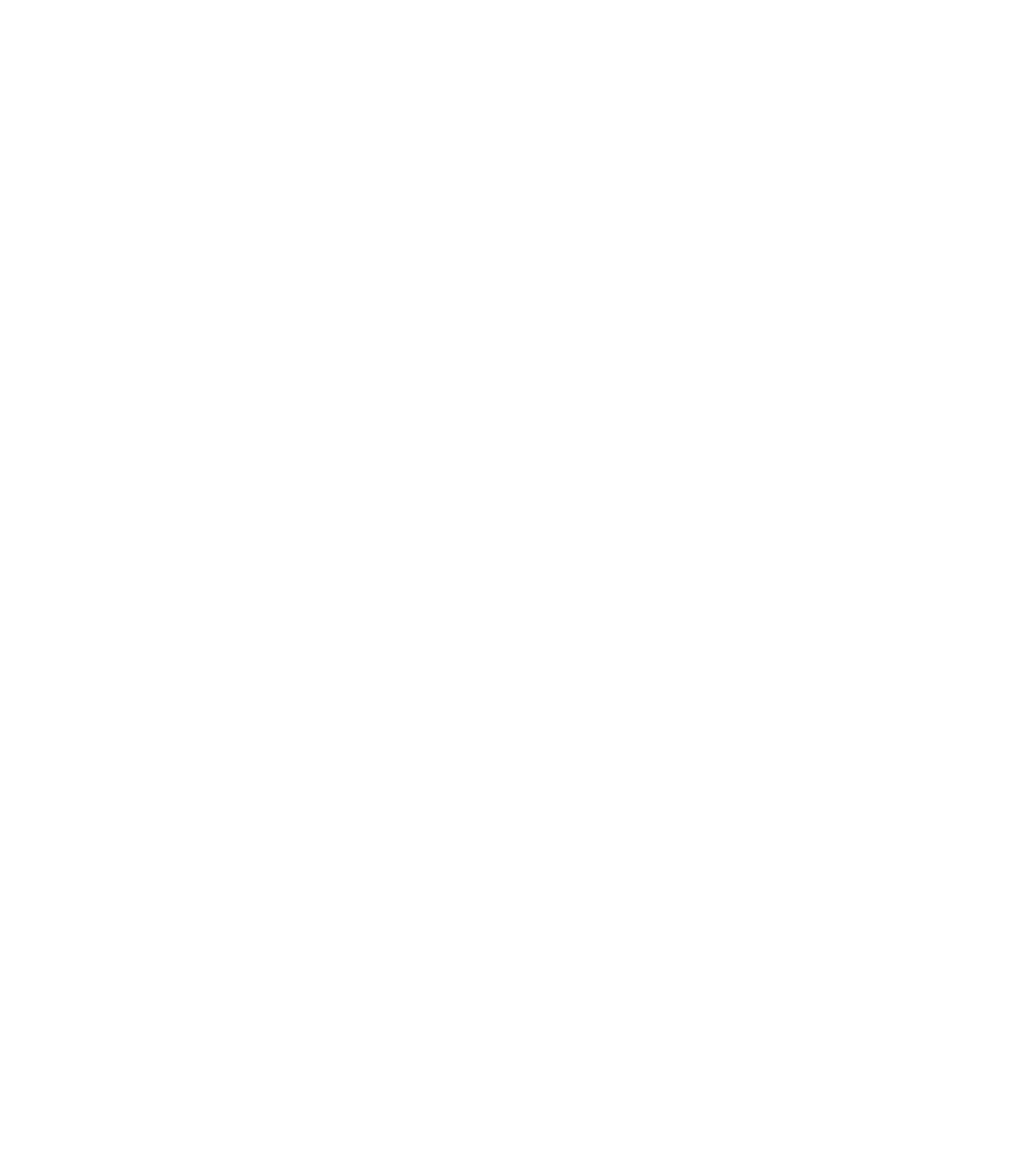
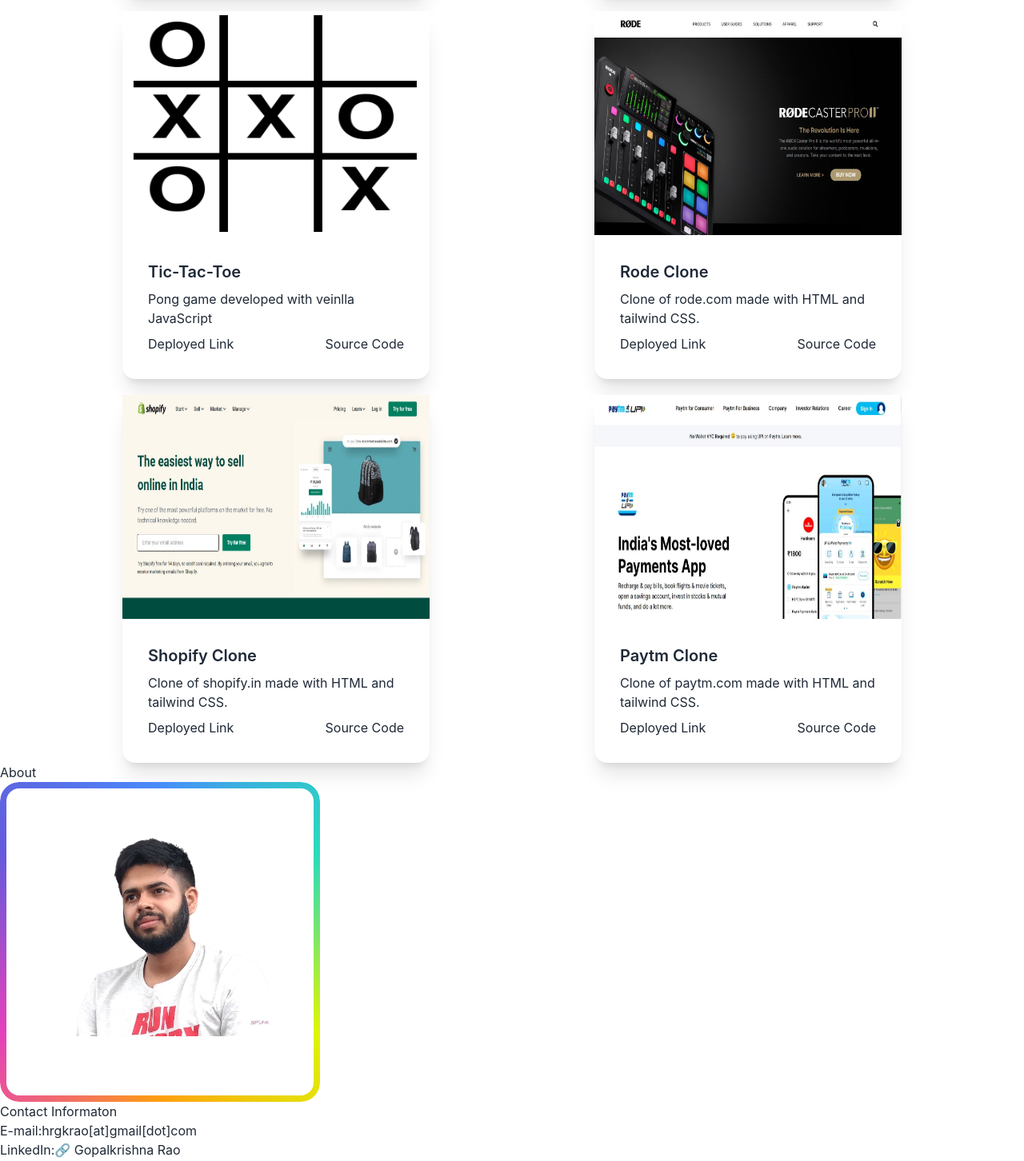
Before and after one commit to GopalkrishaRao/myPortfolio, a React (Create React App) app: page / in a window 1280 px wide. Shown: the part 1330-2782 px from the top of the page at 80% size. Before the commit the page ends 864 px from the top, so only its background shows below. Built offline with nearby package versions, Linux system fonts and the light colour scheme.

Commit message:
Link from nav bar to differnt sectctons

```diff
--- a/src/App.js
+++ b/src/App.js
@@ -11,12 +11,10 @@
   return (
     <>
     <Navbar/>
-    <Routes>
-      <Route path='/' element={<Home/>}/>
-      <Route path='/about' element={<About/>}/>
-      <Route path='/projects' element={<Projects/>}/>
-      <Route path='/contact' element={<Contact/>}/>
-    </Routes>
+    <Home/>
+    <Projects/>
+    <About/>
+    <Contact/>
     </>
   );
 }
--- a/src/Components/Navbar/Navbar.js
+++ b/src/Components/Navbar/Navbar.js
@@ -1,53 +1,53 @@
 import React from 'react';
-import {Link} from "react-router-dom";
 import './navbar.css';
 
 export default function Navbar() {
   return (
     <>
    <div className="navbar bg-base-100 sticky top-0 Class
-Properties
-z-[1] overflow-hidden">
+Properties z-[1] overflow-hidden">
     <div className="navbar-start">
       <div className="dropdown">
         <label tabIndex={0} className="btn btn-ghost lg:hidden">
           <svg xmlns="http://www.w3.org/2000/svg" className="h-5 w-5" fill="none" viewBox="0 0 24 24" stroke="currentColor"><path strokeLinecap="round" strokeLinejoin="round" strokeWidth="2" d="M4 6h16M4 12h8m-8 6h16" /></svg>
         </label>
         <ul tabIndex={0} className="menu menu-compact dropdown-content mt-3 p-2 shadow bg-base-100 rounded-box w-52">
-          <li className='btn from-top'>
-            <Link to={"/"} className="ul ">Home</Link>
+        <li >
+          <a href='#home'>Home</a>
         </li>
         <li>
-            <Link to={"/about"} className="ul">About</Link>
+        <a href='#projects'>Projects</a>
         </li>
         <li>
-            <Link to={"/projects"} className="ul">Projects</Link>
+        <a href='#about'>About</a>
         </li>
         <li>
-            <Link to={"/contact"} className="ul">Contact</Link>
+          <a href='#contact'>
+          Contact
+          </a>
         </li>
         </ul>
       </div>
-      {/* <a className="btn btn-ghost normal-case text-xl">daisyUI</a> */}
     </div>
        <div className="navbar-center hidden lg:flex">
       <ul className="menu menu-horizontal p-0">
-        <li>
-          <Link to={"/"} className="ul">Home</Link>
+        <li >
+          <a href='#home'>Home</a>
         </li>
         <li>
-          <Link to={"/about"} className="ul">About</Link>
+        <a href='#projects'>Projects</a>
         </li>
         <li>
-          <Link to={"/projects"} className="ul">Projects</Link>
+        <a href='#about'>About</a>
         </li>
         <li>
-          <Link to={"/contact"} className="ul">Contact</Link>
+          <a href='#contact'>
+          Contact
+          </a>
         </li>
       </ul>
     </div>
   <div className="navbar-end">
-    {/* <a className="btn">Get started</a> */}
   </div>
   </div>
 </>
--- a/src/Components/about/About.js
+++ b/src/Components/about/About.js
@@ -1,5 +1,7 @@
 export default function About() {
   return (
-    <div>About</div>
+    <>
+    <div id="about">About</div>
+    </>
   )
 }
--- a/src/Components/contact/Contact.js
+++ b/src/Components/contact/Contact.js
@@ -1,15 +1,31 @@
 import './contact.css'
 export default function Contact() {
 
-
   return (
     <>
-      <div>Contact</div>
-      <h1>Mobile: <span>+91-8722128796</span></h1>
-      <h1>E-mail: <span>hrgkrao@gmail.com</span></h1>
-      <div className='btnimg h-[400px] w-[400px] '>
+    <div className='btnimg h-[400px] w-[400px] ' id='contact'>
         <img src={require("../../images/gk.png")}/>
-      </div>
+    </div>
+      <div>Contact Informaton</div>
+      <h1>E-mail:
+        <span>hrgkrao[at]gmail[dot]com</span>
+      </h1>
+      <h1>LinkedIn:
+        <span>
+          <a target={'_blank'} href='https://www.linkedin.com/in/gopalkrishna-rao-199b99265/'>
+          &#128279; Gopalkrishna Rao
+          </a>
+        </span>
+      </h1>
+      <h1>GitHub:
+        <span>
+          <a target={'_blank'} href='https://github.com/GopalkrishaRao'>
+            &#128279; GK Rao
+          </a>
+        </span>
+      </h1>
+
+
     </>
     )
 }
--- a/src/Components/home/Home.js
+++ b/src/Components/home/Home.js
@@ -1,9 +1,11 @@
 import './home.css';
+import Projects from '../projects/Projects'
+
 
 export default function Home() {
   return (
     <>
-  <div className="hero min-h-screen bg-base-200">
+  <div className="hero min-h-screen bg-base-200" id='home'>
   <div className=" hero-content flex-col lg:flex-row-reverse">
     <div className='image-container'>
     <img src={require("../../images/gk.png")} className="profile_pic max-w-sm rounded-[50%] shadow-2xl " />
--- a/src/Components/projects/Projects.js
+++ b/src/Components/projects/Projects.js
@@ -5,7 +5,7 @@
   return (
     <>
 
-    <div>
+    <div id="projects">
     <div className="mx-[60px] flex gap-5 justify-around flex-wrap " >
       {/* 01 Snake */}
       <ProjectCard
@@ -33,21 +33,21 @@
         title= 'Rode Clone'
         link = 'https://lcproject-rodeclone.netlify.app/'
         image={require("../../images/projects/Rode.jpg")}
-        description=''
+        description='Clone of rode.com made with HTML and tailwind CSS.'
         git_hub_link='https://github.com/GopalkrishaRao/WebDev/tree/main/TailWind_Projects/Rode_clone'/>
         {/* 05 */}
       <ProjectCard
         title= 'Shopify Clone'
         link = 'https://lcproject-shopifyclone.netlify.app/'
         image={require("../../images/projects/Shopify.jpg")}
-        description=''
+        description='Clone of shopify.in made with HTML and tailwind CSS.'
         git_hub_link='https://github.com/GopalkrishaRao/WebDev/tree/main/TailWind_Projects/shofify_clone'/>
         {/* 06 */}
       <ProjectCard
         title= 'Paytm Clone'
         link = 'https://lcproject-paytmclone.netlify.app/'
         image={require("../../images/projects/Paytm.jpg")}
-        description=''
+        description='Clone of paytm.com made with HTML and tailwind CSS.'
         git_hub_link='https://github.com/GopalkrishaRao/WebDev/tree/main/TailWind_Projects/Paytm-clone'/>
     </div>
     </div>
```
Lines whose indentation alone changed are shown as unchanged.
